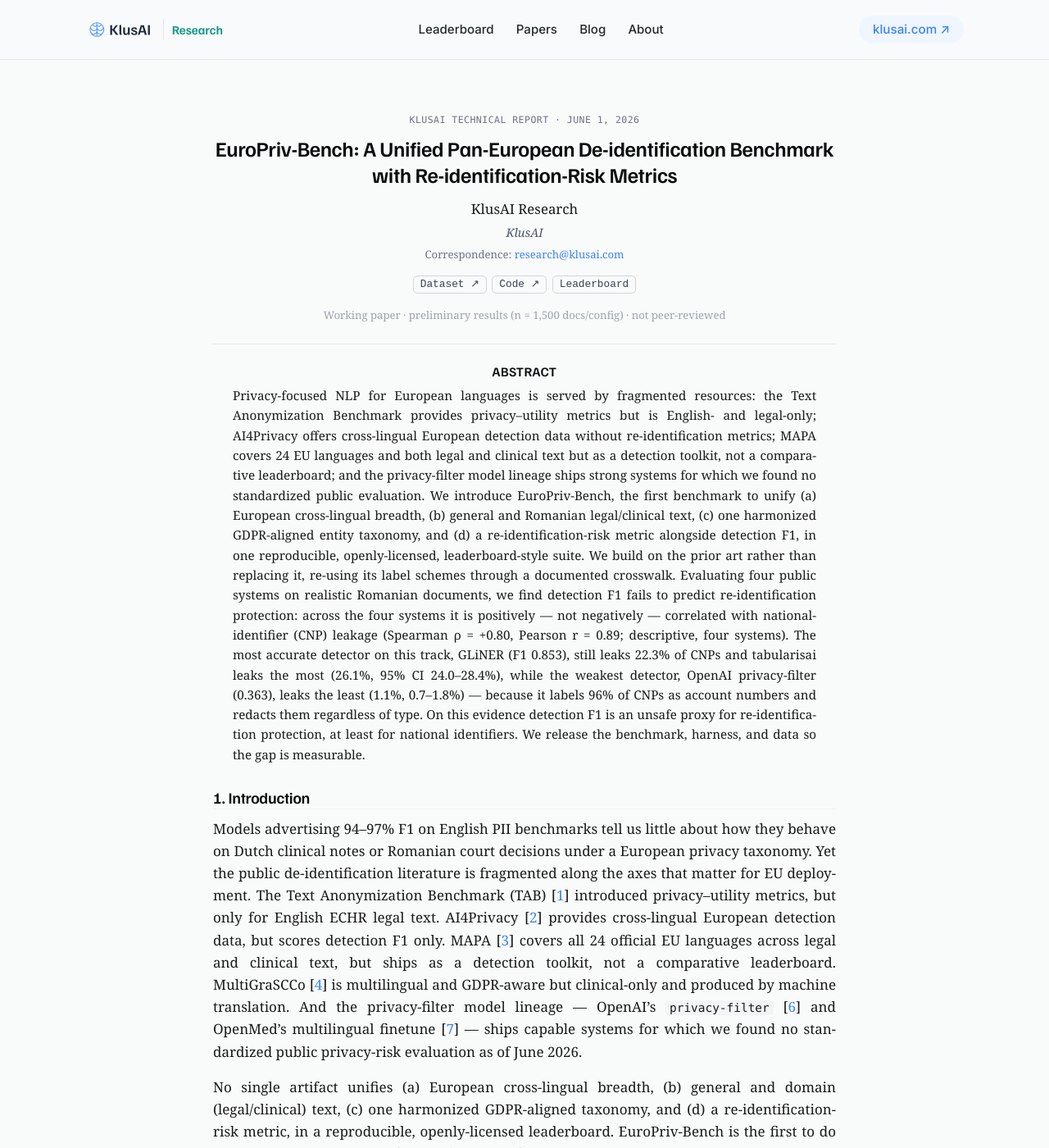
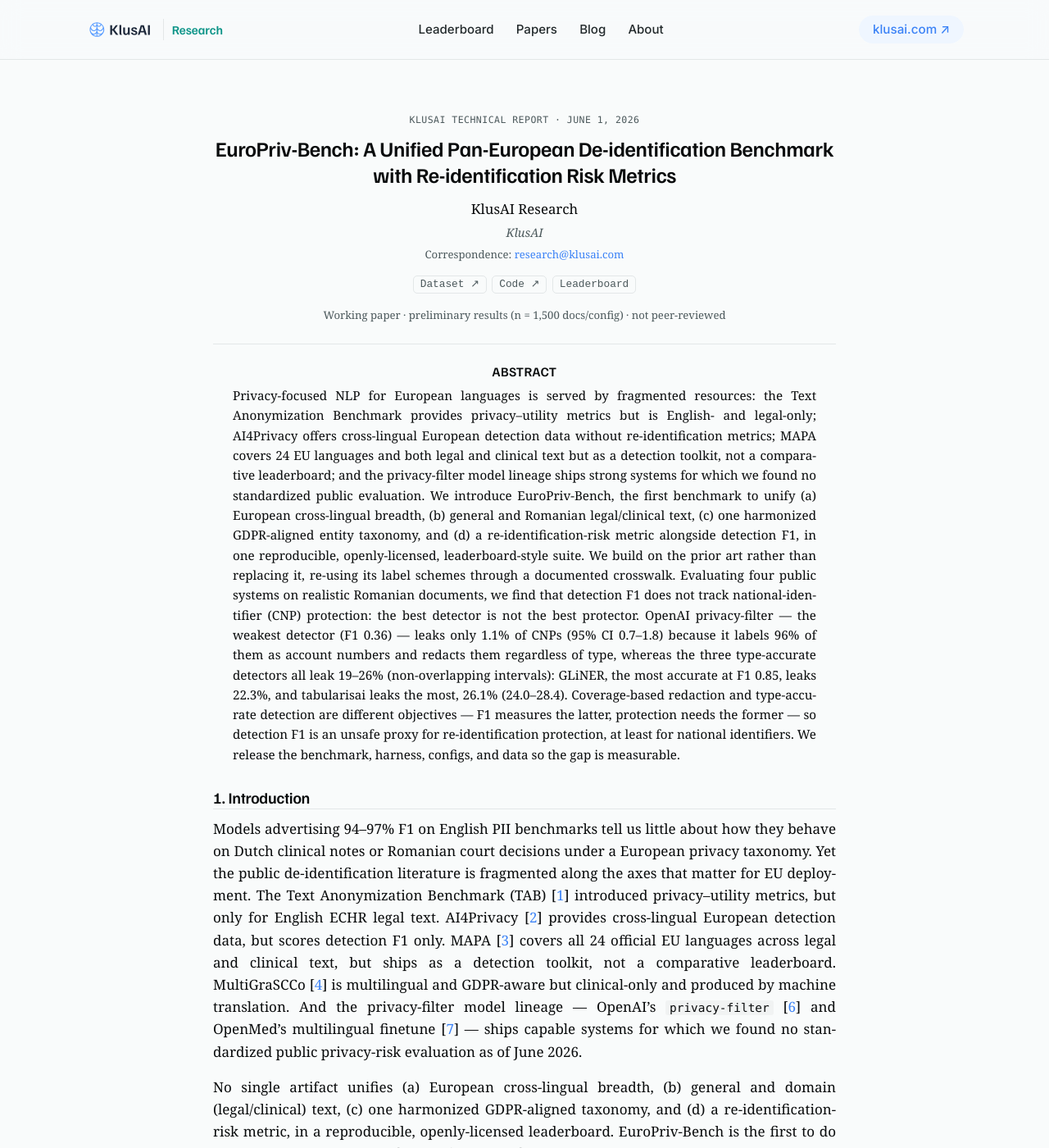
Before and after one commit to klusai/klusai-pages-research, a Jekyll site: the page built from _papers/europriv-bench.md, in a window 1280 px wide and 1400 px high. Shown: the whole window at 82% size. Built offline with Jekyll 4.4.1, drawn with Linux system fonts in a browser that asks for light colours; some of the changed text lies outside the part shown.

Commit message:
paper(round-3): theme-aware rendering + reframe dissociation around mechanism
- Dark-mode fix: scoped .arxiv CSS now uses brand tokens (var(--text)/
  --surface-alt/--border/--text-secondary) instead of hardcoded light hex,
  so the paper is readable under prefers-color-scheme: dark.
- Demote the n=4 correlation out of the abstract; lead with the per-model
  contrast (significant via non-overlapping Wilson CIs). State Spearman
  rho=+0.80 is descriptive and not significant (p=0.20); drop Pearson r.
- Reframe the dissociation around the mechanism: coverage-based redaction
  vs type-accurate detection are different objectives; effect is carried by
  privacy-filter (the 3 typing models show no dissociation among them).
- Fix Limitations (ii) contradiction (anti-correlation -> positive corr).
- Table 2: note F1 col is contamination-free RO-real; quasi-IDs = 3x missed
  is a deterministic exposure tally; add GLiNER prompt-sensitivity confound.
- Soften 0.009 'lead' to statistically indistinguishable.
- 2dp throughout (abstract no longer mixes 3dp); title 'Re-identification Risk'.
- Soften copyright/data-subject phrasing; CNP county-of-registration nuance.
- a11y (aria-hidden on chip arrows), references heading robust-unnumbered,
  ref locators, footnote style moved into themed .arxiv-fn class, scroll cue.

```diff
--- a/_layouts/paper.html
+++ b/_layouts/paper.html
@@ -3,45 +3,46 @@
 ---
 <style>
   .arxiv { max-width: 760px; margin: 0 auto; font-family: Georgia, "Times New Roman", Cambria, serif;
-           color: #1a1a1a; line-height: 1.6; }
-  .arxiv .arxiv-head { text-align: center; padding: 1.5rem 0 0.5rem; border-bottom: 1px solid #e5e7eb; margin-bottom: 1.5rem; }
+           color: var(--text); line-height: 1.6; }
+  .arxiv .arxiv-head { text-align: center; padding: 1.5rem 0 0.5rem; border-bottom: 1px solid var(--border); margin-bottom: 1.5rem; }
   .arxiv .arxiv-tag { font-family: ui-monospace, SFMono-Regular, Menlo, monospace; font-size: 0.72rem;
-                      letter-spacing: 0.04em; text-transform: uppercase; color: #6b7280; margin: 0 0 0.6rem; }
-  .arxiv h1.arxiv-title { font-size: 1.6rem; line-height: 1.25; font-weight: 700; margin: 0 0 0.8rem; }
+                      letter-spacing: 0.04em; text-transform: uppercase; color: var(--text-secondary); margin: 0 0 0.6rem; }
+  .arxiv h1.arxiv-title { font-size: 1.6rem; line-height: 1.25; font-weight: 700; margin: 0 0 0.8rem; color: var(--text); }
   .arxiv .arxiv-authors { font-size: 1.05rem; margin: 0.2rem 0; }
-  .arxiv .arxiv-affil { font-size: 0.9rem; color: #4b5563; font-style: italic; margin: 0.2rem 0 0.3rem; }
-  .arxiv .arxiv-contact { font-size: 0.82rem; color: #6b7280; margin: 0 0 0.6rem; }
+  .arxiv .arxiv-affil { font-size: 0.9rem; color: var(--text-secondary); font-style: italic; margin: 0.2rem 0 0.3rem; }
+  .arxiv .arxiv-contact { font-size: 0.82rem; color: var(--text-secondary); margin: 0 0 0.6rem; }
   .arxiv .arxiv-links a { font-family: ui-monospace, monospace; font-size: 0.8rem; text-decoration: none;
-                          border: 1px solid #d1d5db; border-radius: 5px; padding: 0.15rem 0.5rem; margin: 0 0.2rem; color: #374151; }
-  .arxiv .arxiv-links a:hover, .arxiv .arxiv-links a:focus-visible { border-color: #488EFF; color: #1d4ed8; background: #f5f8ff; }
-  .arxiv .arxiv-status { font-size: 0.82rem; color: #9ca3af; margin-top: 0.6rem; }
+                          border: 1px solid var(--border); border-radius: 5px; padding: 0.15rem 0.5rem; margin: 0 0.2rem; color: var(--text-secondary); }
+  .arxiv .arxiv-links a:hover, .arxiv .arxiv-links a:focus-visible { border-color: #488EFF; color: #488EFF; }
+  .arxiv .arxiv-status { font-size: 0.82rem; color: var(--text-secondary); margin-top: 0.6rem; }
   .arxiv .arxiv-abstract { margin: 0 auto 1.8rem; padding: 0 1.5rem; }
   .arxiv .arxiv-abstract h2 { text-align: center; font-size: 1rem; letter-spacing: 0.03em; text-transform: uppercase;
-                              border: 0; margin: 0 0 0.5rem; padding: 0; }
+                              border: 0; margin: 0 0 0.5rem; padding: 0; color: var(--text); }
   .arxiv .arxiv-abstract h2::before { content: ""; }
   .arxiv .arxiv-abstract p { font-size: 0.95rem; text-align: justify; hyphens: auto; -webkit-hyphens: auto; margin: 0; }
   /* auto-numbered sections (arXiv style) */
   .arxiv .arxiv-body { counter-reset: sec; }
   .arxiv .arxiv-body h2 { counter-reset: sub; font-size: 1.2rem; font-weight: 700; margin: 1.8rem 0 0.6rem;
-                          padding-bottom: 0.2rem; border-bottom: 1px solid #eee; }
+                          padding-bottom: 0.2rem; border-bottom: 1px solid var(--border); color: var(--text); }
   .arxiv .arxiv-body h2::before { counter-increment: sec; content: counter(sec) ". "; }
   .arxiv .arxiv-body h3 { font-size: 1.02rem; font-weight: 700; margin: 1.1rem 0 0.4rem; }
   .arxiv .arxiv-body h3::before { counter-increment: sub; content: counter(sec) "." counter(sub) ". "; }
   /* unnumbered back-matter (References, etc.) */
   .arxiv .arxiv-body h2.unnumbered::before, .arxiv .arxiv-body h2#references::before { counter-increment: none; content: ""; }
   .arxiv .arxiv-body p, .arxiv .arxiv-body li { text-align: justify; hyphens: auto; -webkit-hyphens: auto; }
-  /* responsive tables: scroll horizontally on narrow screens instead of overflowing */
-  .arxiv .arxiv-body table { display: block; overflow-x: auto; -webkit-overflow-scrolling: touch; max-width: 100%;
-                             border-collapse: collapse; width: 100%; font-size: 0.82rem; margin: 0.6rem 0 0.3rem;
+  /* responsive tables: scroll horizontally on narrow screens */
+  .arxiv .arxiv-body table { display: block; overflow-x: auto; -webkit-overflow-scrolling: touch; scrollbar-width: thin;
+                             max-width: 100%; border-collapse: collapse; width: 100%; font-size: 0.82rem; margin: 0.6rem 0 0.3rem;
                              font-family: ui-monospace, SFMono-Regular, Menlo, monospace; }
-  .arxiv .arxiv-body th, .arxiv .arxiv-body td { border: 1px solid #e5e7eb; padding: 0.3rem 0.5rem; text-align: right; white-space: nowrap; }
+  .arxiv .arxiv-body th, .arxiv .arxiv-body td { border: 1px solid var(--border); padding: 0.3rem 0.5rem; text-align: right; white-space: nowrap; }
   .arxiv .arxiv-body th:first-child, .arxiv .arxiv-body td:first-child { text-align: left; white-space: normal; }
-  .arxiv .arxiv-body thead th { background: #f8fafc; border-bottom: 2px solid #cbd5e1; }
-  .arxiv .arxiv-body .caption { font-family: Georgia, serif; font-size: 0.82rem; color: #6b7280; text-align: center;
+  .arxiv .arxiv-body thead th { background: var(--surface-alt); border-bottom: 2px solid var(--border); }
+  .arxiv .arxiv-body .caption { font-family: Georgia, serif; font-size: 0.82rem; color: var(--text-secondary); text-align: center;
                                 margin: 0.3rem auto 1.4rem; max-width: 90%; }
-  .arxiv .arxiv-body code { font-size: 0.85em; background: #f3f4f6; padding: 0.05rem 0.3rem; border-radius: 3px; }
+  .arxiv .arxiv-body code { font-size: 0.85em; background: var(--surface-alt); padding: 0.05rem 0.3rem; border-radius: 3px; }
   .arxiv .arxiv-body ol li { margin: 0.3rem 0; }
   .arxiv .arxiv-body sup a { text-decoration: none; }
+  .arxiv .arxiv-body .arxiv-fn { font-size: 0.82rem; color: var(--text-secondary); text-align: left; }
 </style>
 
 <div class="wrap narrow page-pad">
@@ -53,8 +54,8 @@
       {%- if page.affiliation %}<p class="arxiv-affil">{{ page.affiliation }}</p>{%- endif %}
       {%- if page.contact %}<p class="arxiv-contact">Correspondence: <a href="mailto:{{ page.contact }}">{{ page.contact }}</a></p>{%- endif %}
       <p class="arxiv-links">
-        {%- if page.data %}<a href="{{ page.data }}" target="_blank" rel="noopener">Dataset ↗</a>{%- endif %}
-        {%- if page.code %}<a href="{{ page.code }}" target="_blank" rel="noopener">Code ↗</a>{%- endif %}
+        {%- if page.data %}<a href="{{ page.data }}" target="_blank" rel="noopener">Dataset <span aria-hidden="true">↗</span></a>{%- endif %}
+        {%- if page.code %}<a href="{{ page.code }}" target="_blank" rel="noopener">Code <span aria-hidden="true">↗</span></a>{%- endif %}
         {%- if page.leaderboard %}<a href="{{ page.leaderboard | relative_url }}">Leaderboard</a>{%- endif %}
       </p>
       {%- if page.status %}<p class="arxiv-status">{{ page.status }}</p>{%- endif %}
--- a/_papers/europriv-bench.md
+++ b/_papers/europriv-bench.md
@@ -1,6 +1,6 @@
 ---
 layout: paper
-title: "EuroPriv-Bench: A Unified Pan-European De-identification Benchmark with Re-identification-Risk Metrics"
+title: "EuroPriv-Bench: A Unified Pan-European De-identification Benchmark with Re-identification Risk Metrics"
 permalink: /papers/europriv-bench/
 date: 2026-06-01
 venue: "KlusAI Technical Report"
@@ -22,15 +22,15 @@
   harmonized GDPR-aligned entity taxonomy, and (d) a re-identification-risk metric alongside
   detection F1, in one reproducible, openly-licensed, leaderboard-style suite. We build on the
   prior art rather than replacing it, re-using its label schemes through a documented crosswalk.
-  Evaluating four public systems on realistic Romanian documents, we find detection F1 fails to
-  predict re-identification protection: across the four systems it is positively — not negatively —
-  correlated with national-identifier (CNP) leakage (Spearman ρ = +0.80, Pearson r = 0.89;
-  descriptive, four systems). The most accurate detector on this track, GLiNER (F1 0.853), still
-  leaks 22.3% of CNPs and tabularisai leaks the most (26.1%, 95% CI 24.0–28.4%), while the weakest
-  detector, OpenAI privacy-filter (0.363), leaks the least (1.1%, 0.7–1.8%) — because it labels 96%
-  of CNPs as account numbers and redacts them regardless of type. On this evidence detection F1 is
-  an unsafe proxy for re-identification protection, at least for national identifiers. We release
-  the benchmark, harness, and data so the gap is measurable.
+  Evaluating four public systems on realistic Romanian documents, we find that detection F1 does
+  not track national-identifier (CNP) protection: the best detector is not the best protector.
+  OpenAI privacy-filter — the weakest detector (F1 0.36) — leaks only 1.1% of CNPs (95% CI 0.7–1.8)
+  because it labels 96% of them as account numbers and redacts them regardless of type, whereas the
+  three type-accurate detectors all leak 19–26% (non-overlapping intervals): GLiNER, the most
+  accurate at F1 0.85, leaks 22.3%, and tabularisai leaks the most, 26.1% (24.0–28.4). Coverage-based
+  redaction and type-accurate detection are different objectives — F1 measures the latter, protection
+  needs the former — so detection F1 is an unsafe proxy for re-identification protection, at least for
+  national identifiers. We release the benchmark, harness, configs, and data so the gap is measurable.
 ---
 
 ## Introduction
@@ -89,10 +89,11 @@
 documents. `ro-realskeleton-v1` is the citable track: documents that reproduce the *structure* of
 real Romanian official document types (a CNAS discharge letter, a services contract, a sworn
 declaration, an administrative letter) populated with procedurally-generated identifiers —
-valid-checksum CNPs with consistent dates of birth, RO IBAN/CUI/CI, county addresses. Romanian
-official document *types* are excluded from copyright by Law 8/1996 art. 9(b); our skeletons are
-original KlusAI-authored reproductions of their functional structure, released under the suite's open
-license. Because all identifiers are synthetic, no real data subject is present.
+valid-checksum CNPs with consistent dates of birth, RO IBAN/CUI/CI, county addresses. The skeletons
+are original KlusAI-authored documents that imitate the *functional layout* of these document types
+(headings, field order, boilerplate) without copying any source text; for genuinely official texts,
+Law 8/1996 art. 9(b) additionally places them outside copyright. They are released under the suite's
+open license. No identifier is derived from a real data subject; all are procedurally generated.
 
 **Provenance.** Every result row records the harness version, taxonomy version, dataset config and
 split, model id, and timestamp, so any number traces to an exact configuration. Synthetic training
@@ -139,20 +140,22 @@
 | Romanian (synthetic) | 0.58 | 0.74 | 0.88 | 0.81 |
 | Romanian (real-skeleton) | 0.36 | 0.58 | 0.75 | 0.85 |
 
-<p class="caption">Table 1. Entity-level detection F1 by configuration (n = 1,500 docs/config; taxonomy v0.2.0). OpenMed leads the general-text average (0.598) narrowly over tabularisai (0.589); the Romanian tracks are led by tabularisai (synthetic) and GLiNER (real-skeleton). The general-text ranking is confounded — OpenMed and tabularisai were trained on AI4Privacy (this gold's source), GLiNER and privacy-filter were not — so it mixes in- and out-of-distribution systems; the Romanian real-skeleton track, which no baseline has seen, is the fair comparison.</p>
+<p class="caption">Table 1. Entity-level detection F1 by configuration (n = 1,500 docs/config; taxonomy v0.2.0). OpenMed and tabularisai are statistically indistinguishable on the general-text average (0.598 vs 0.589, a 0.009 gap we report without a confidence interval); the Romanian tracks are led by tabularisai (synthetic) and GLiNER (real-skeleton). The general-text ranking is confounded — OpenMed and tabularisai were trained on AI4Privacy (this gold's source), GLiNER and privacy-filter were not — so it mixes in- and out-of-distribution systems; the Romanian real-skeleton track, which no baseline has seen, is the fair comparison.</p>
 
 A model claiming 96–97% F1 on English PII drops to 0.41–0.63 across general European text under a
 GDPR-aligned taxonomy, with recall the weak point throughout: recall-weighted F2 is lower than F1 in
 every cell (English, for instance: privacy-filter 0.41→0.35, OpenMed 0.60→0.57, tabularisai
-0.51→0.46, GLiNER 0.50→0.45). No system dominates — OpenMed leads the general-text average, tabularisai
-and GLiNER the Romanian tracks — and the gap between synthetic and realistic Romanian context is stark
+0.51→0.46, GLiNER 0.50→0.45). No system dominates — OpenMed and tabularisai are level on the general-text average,
+tabularisai and GLiNER lead the Romanian tracks — and the gap between synthetic and realistic Romanian context is stark
 (tabularisai 0.88→0.75; privacy-filter 0.58→0.36).
 
 **The dissociation.** On `ro-realskeleton-v1` (1,500 documents, 1,520 gold CNPs), detection accuracy
-fails to predict protection: across the four systems detection F1 is positively — not negatively —
-correlated with CNP leak-rate (Spearman ρ = **+0.80**, Pearson r = 0.89). The relationship is positive
-but noisy over four points — the top detector by F1 (GLiNER) is *not* the worst leaker (tabularisai
-is) — so we read it as "F1 does not track protection," not as a clean monotonic law.
+does not predict protection: **the best detector is not the best protector.** The per-model contrast
+is the evidence — and it is significant, because the Wilson 95% intervals on leak-rate separate the
+systems (Table 2). With only four systems we do *not* lean on a correlation coefficient: the rank
+order happens to run positive (Spearman ρ = +0.80), but over four points that is a descriptive
+observation, not an estimate, and it is not statistically significant (p = 0.20). We therefore read
+the result as "F1 does not track CNP protection," and explain *why* below — not as a monotonic law.
 
 | Model | Detection F1 | CNP leak-rate (95% CI) | Quasi-IDs leaked |
 |---|---|---|---|
@@ -161,15 +164,27 @@
 | GLiNER | **0.85** | 22.3% (20.3–24.5) | 1,017 |
 | tabularisai | 0.75 | 26.1% (24.0–28.4) | 1,191 |
 
-<p class="caption">Table 2. Detection F1 vs CNP re-identification leakage on ro-realskeleton-v1 (1,520 gold CNPs; Wilson 95% confidence intervals on leak-rate; quasi-identifiers = missed CNPs × 3).</p>
+<p class="caption">Table 2. Detection F1 vs CNP re-identification leakage on ro-realskeleton-v1 (1,520 gold CNPs; Detection F1 is the contamination-free real-skeleton F1 from Table 1, which no baseline was trained on; Wilson 95% confidence intervals on leak-rate). "Quasi-IDs leaked" is a deterministic exposure tally — exactly 3 × missed CNPs, since each un-redacted CNP discloses sex, date of birth, and county — not an inferential estimate.</p>
 
 The strongest detector on this track, GLiNER (F1 0.85), leaks 22.3% of CNPs; tabularisai leaks the
 most (26.1%) at high precision; while the *weakest* detector, privacy-filter (F1 0.36), leaks the least
 (1.1%). Its low leak-rate is earned, not accidental: of the 1,520 CNPs, privacy-filter flags 1,503,
 labelling **96% (1,456) as account numbers** and 3% as phone numbers — and a flagged span is redacted
-regardless of type. The leak-rate differences are individually significant (the Wilson 95% intervals
-for privacy-filter and every other model do not overlap); the F1–leakage correlation itself is
-descriptive over four systems (§7). On the synthetic track leakage is ≤1.9% for all models (OpenMed
+regardless of type.
+
+This is the mechanism behind the dissociation, and it is specific. The leak metric rewards *coverage*
+(any-overlap redaction) while F1 rewards *exact span and type*, so a blanket redactor like
+privacy-filter maximizes protection while scoring worst on typed F1. The effect is carried by that one
+model: among the three systems that actually *type* CNPs (OpenMed, GLiNER, tabularisai), leak-rate is
+flat-to-rising in F1 and all leak 19.5–26.1% — no dissociation among them. The finding is therefore
+not "better detectors leak more"; it is that **coverage-based redaction and type-accurate detection
+are different objectives**, and detection F1 measures only the latter. (GLiNER is zero-shot, so its F1
+depends on the label prompt — a confound for any cross-system F1 comparison, and a further reason we
+rest the claim on the per-model leak-rate intervals rather than on F1 rankings.) The leak-rate
+differences themselves are individually significant: the Wilson 95% intervals for privacy-filter and
+every other model do not overlap.
+
+On the synthetic track leakage is ≤1.9% for all models (OpenMed
 1.9%, privacy-filter 0.1%, GLiNER and tabularisai 0%): templated CNPs are trivially caught, which is
 why a realistic-context gold is necessary to see the effect at all.
 
@@ -190,9 +205,11 @@
 These are preliminary results. (i) The general-text gold is itself synthetic (AI4Privacy); the only
 realistic-context track is Romanian, and even there the identifiers are synthetic injected into real
 structure — we measure a *synthetic-context vs real-context* gap, not a synthetic-to-real-data gap.
-(ii) The F1–leakage anti-correlation is **descriptive over four systems** (Spearman ρ = +0.80;
-underpowered for an inferential significance claim); the per-model leak-rate differences, however, are
-individually significant (non-overlapping Wilson 95% intervals, Table 2). (iii) OpenMed and tabularisai
+(ii) The cross-system F1–leakage rank correlation is **descriptive over four systems** (Spearman
+ρ = +0.80, not significant, p = 0.20) and is largely carried by one blanket-redacting model
+(privacy-filter); we do not treat it as an effect estimate. The claim rests instead on the per-model
+leak-rate differences, which **are** individually significant (non-overlapping Wilson 95% intervals,
+Table 2), and on the coverage-vs-type mechanism in §5. (iii) OpenMed and tabularisai
 were trained on AI4Privacy, the source of our general-text gold, so part of their general-text lead
 reflects in-distribution advantage — the Romanian track, which no baseline has seen, is the cleaner
 signal. (iv) The re-identification finding rests on one identifier type (the Romanian CNP) in one
@@ -208,13 +225,13 @@
 prompts are part of the configuration (in the code). The CNP-protection rule is the harness
 definition stated in §4. Re-running `europriv run` against the published configs reproduces Tables 1–2.
 
-## References
+<h2 class="unnumbered" id="references">References</h2>
 
 <ol>
 <li id="ref-1">Pilán, Lison, Øvrelid, Papadopoulou, Sánchez, Batet. "The Text Anonymization Benchmark (TAB): A Dedicated Corpus and Evaluation Framework for Text Anonymization." <em>Computational Linguistics</em> 48(4), 2022. doi:10.1162/coli_a_00458.</li>
 <li id="ref-2">AI4Privacy. "OpenPII Masking" datasets (CC-BY-4.0). Hugging Face, <code>ai4privacy/open-pii-masking-500k-ai4privacy</code>. Accessed June 2026.</li>
-<li id="ref-3">MAPA Consortium. "Multilingual Anonymisation toolkit for Public Administrations," 24 EU languages (legal + medical), EU-funded, 2020–2022.</li>
-<li id="ref-4">"MultiGraSCCo: A Multilingual Anonymization Benchmark with Annotations of Personal Identifiers." 2026. (German GraSCCo machine-translated into further languages.) Accessed June 2026.</li>
+<li id="ref-3">Ajausks et al. "The Multilingual Anonymisation Toolkit for Public Administrations (MAPA)." EAMT 2020; CEF Telecom project 2019-EU-IA-0045. Code: <code>github.com/MAPA-Consortium</code>; models on Hugging Face under <code>BSC-LT/</code>. Accessed June 2026.</li>
+<li id="ref-4">"MultiGraSCCo: A Multilingual Anonymization Benchmark with Annotations of Personal Identifiers." 2026 preprint (German GraSCCo corpus machine-translated into further languages); builds on Modersohn et al., "GraSCCo," 2022. We were unable to resolve a stable DOI/arXiv locator at access time (June 2026).</li>
 <li id="ref-5">Marimon et al. "MEDDOCAN: Medical Document Anonymization track (Spanish)." IberLEF, 2019.</li>
 <li id="ref-6">OpenAI. "Privacy Filter" (<code>openai/privacy-filter</code>). Hugging Face, 2026. Accessed June 2026.</li>
 <li id="ref-7">OpenMed. "privacy-filter-multilingual" (<code>OpenMed/privacy-filter-multilingual</code>), 16 languages / 54 types. Hugging Face, 2026. Accessed June 2026.</li>
@@ -224,4 +241,4 @@
 </ol>
 
 <hr>
-<p style="font-size:0.82rem;color:#6b7280;"><a id="fn-1"></a><sup>1</sup> We hold the per-CNP quasi-identifier count at three (date of birth, sex, county) as a conservative lower bound; the first digit jointly encodes sex and birth-century. <a href="#fnref-1">↩</a></p>
+<p class="arxiv-fn"><a id="fn-1"></a><sup>1</sup> We hold the per-CNP quasi-identifier count at three (date of birth, sex, county) as a conservative lower bound; the first digit jointly encodes sex and birth-century, and digits 8–9 encode the county of <em>registration</em> (with reserved codes for Bucharest sectors), not necessarily of residence. <a href="#fnref-1">↩</a></p>
```
